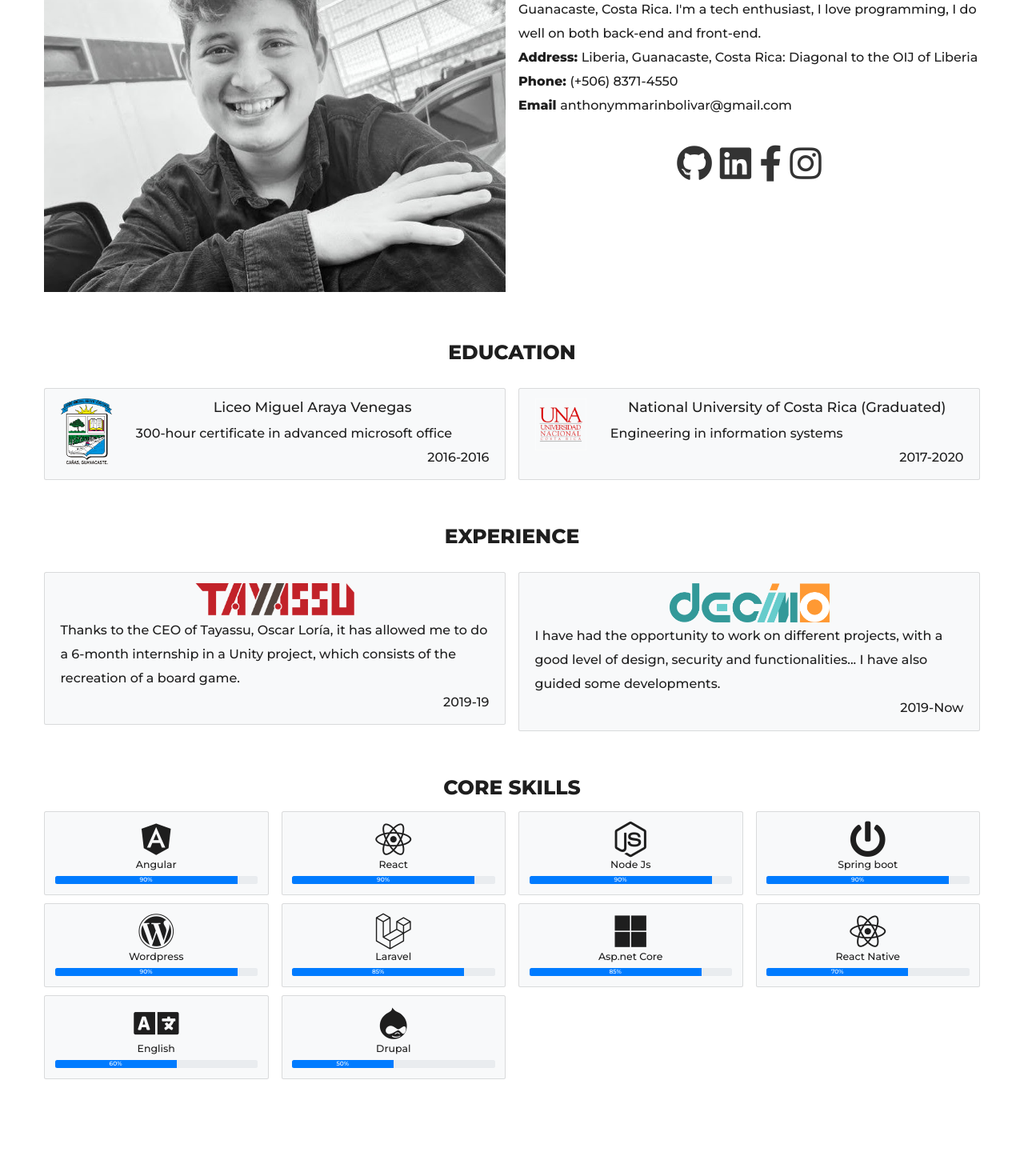
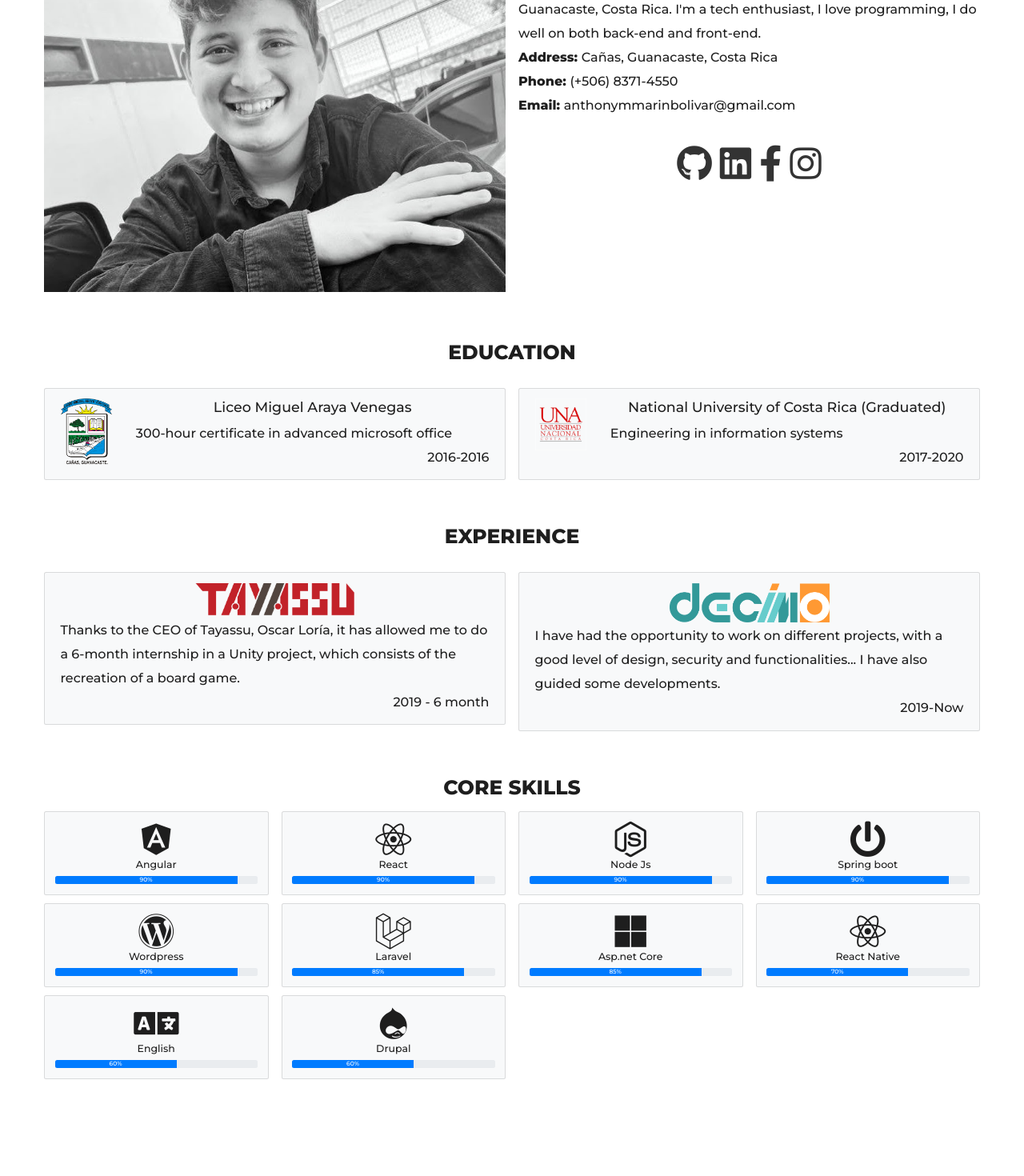
Before and after one commit to thonny1199/Soy-Thony-React, a React (Create React App) app: page / in a window 1280 px wide. Shown: the part 2640-4110 px from the top of the page at 80% size. Built offline with nearby package versions, Linux system fonts and the light colour scheme.

Commit message:
Updated logo

```diff
--- a/src/components/about/about.jsx
+++ b/src/components/about/about.jsx
@@ -34,26 +34,26 @@ const about = () => (
               I do well on both back-end and front-end.
               <br></br>
               <strong>Address: </strong>
-              Liberia, Guanacaste, Costa Rica: Diagonal to the OIJ of Liberia
+              Cañas, Guanacaste, Costa Rica
               <br></br>
               <strong>Phone: </strong>
               (+506) 8371-4550
               <br></br>
-              <strong>Email </strong>
+              <strong>Email: </strong>
               anthonymmarinbolivar@gmail.com
             </p>
             <div className="text-center mt-5">
               <a
-                className="a"
+                className="a" target="_blank"
                 href="https://github.com/AnthonyDaniel"
               >
                 <i className="fab fa-github fa-3x m-2" aria-hidden="true"></i>
               </a>
-              <a className="a" href="https://www.linkedin.com/in/thony1199/">
+              <a className="a" target="_blank" href="https://www.linkedin.com/in/thony1199/">
                 <i className="fab fa-linkedin fa-3x m-2" aria-hidden="true"></i>
               </a>
               <a
-                className="a"
+                className="a" target="_blank"
                 href="https://www.facebook.com/anthony.marin.5836711"
               >
                 <i
@@ -61,7 +61,7 @@ const about = () => (
                   aria-hidden="true"
                 ></i>
               </a>
-              <a className="a" href="https://www.instagram.com/thonny1199/">
+              <a className="a"target="_blank" href="https://www.instagram.com/thonny1199/">
                 <i
                   className="fab fa-instagram fa-3x m-2"
                   aria-hidden="true"
@@ -105,7 +105,7 @@ const about = () => (
             <Experience
               img={Tayassu}
               text="Thanks to the CEO of Tayassu, Oscar Loría, it has allowed me to do a 6-month internship in a Unity project, which consists of the recreation of a board game."
-              fecha="2019-19"
+              fecha="2019 - 6 month"
             />
           </h1>
         </div>
@@ -163,7 +163,7 @@ const about = () => (
           <Skills icon="fas fa-language fa-3x" text="English" domain="60%" />
         </div>
         <div className="col-6 col-sm-4 col-md-3">
-          <Skills icon="fab fa-drupal fa-3x" text="Drupal" domain="50%" />
+          <Skills icon="fab fa-drupal fa-3x" text="Drupal" domain="60%" />
         </div>
       </div>
     </div>
```
Also changed, not shown: src/assets/SoyThony.png.
